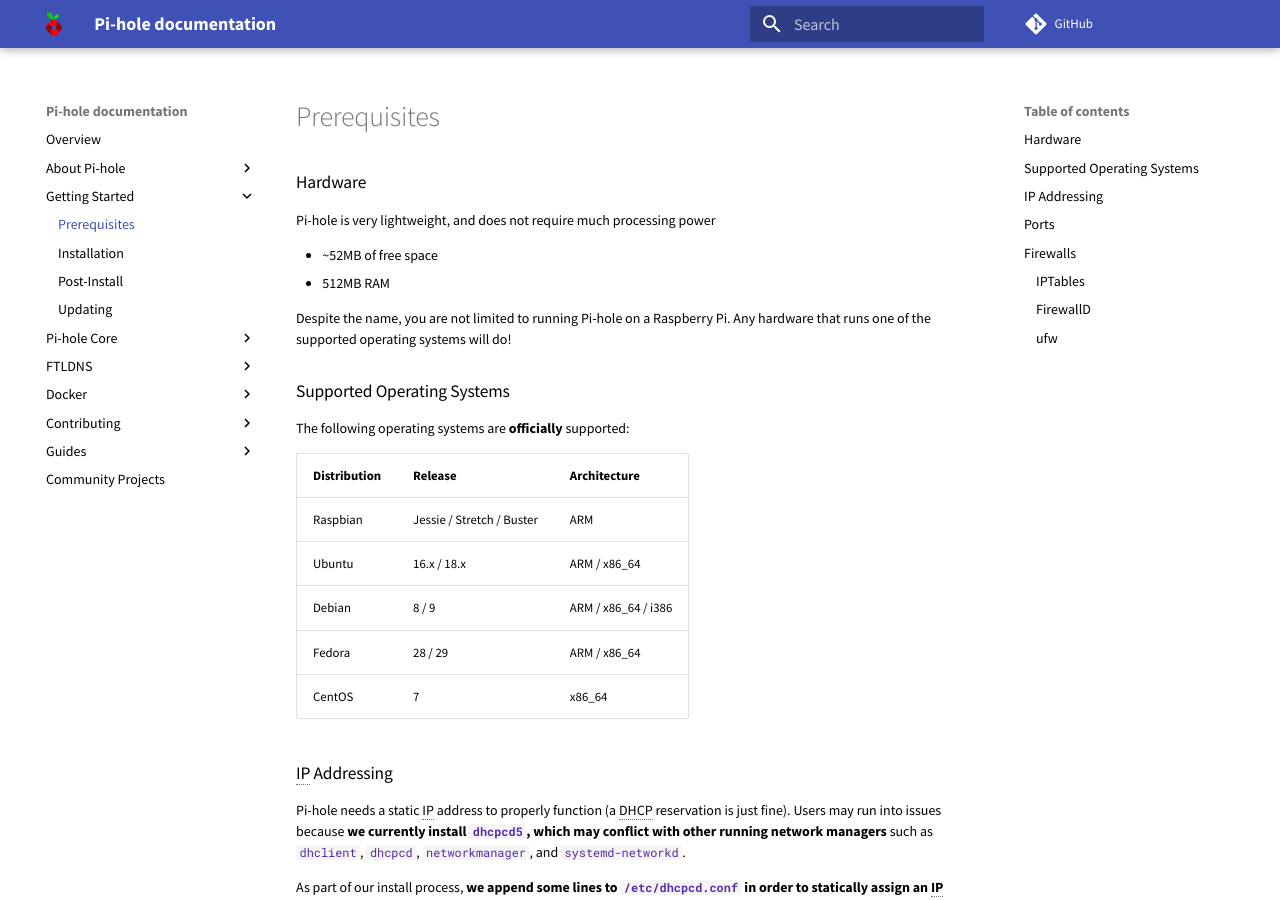
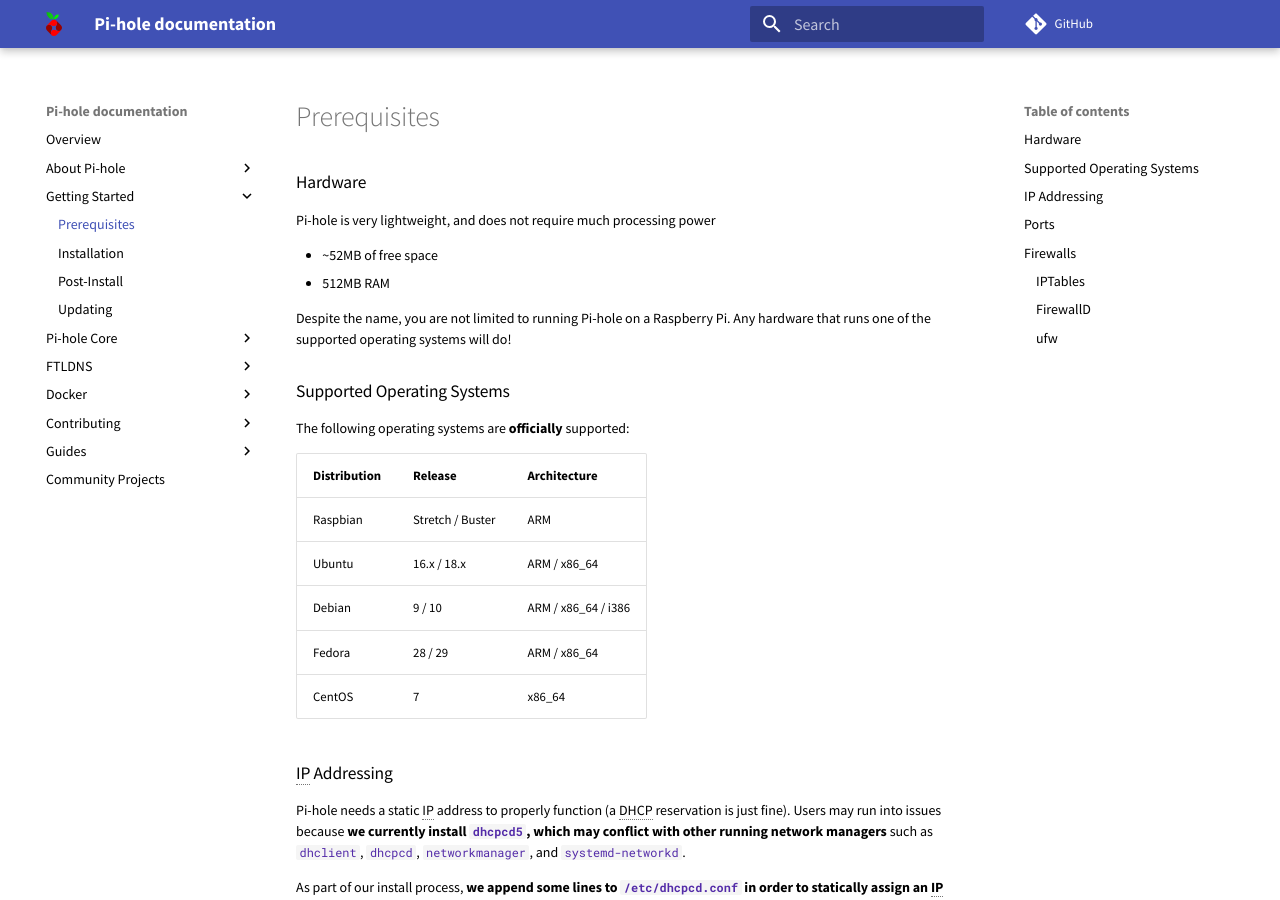
Before and after one commit to pi-hole/docs, an MkDocs documentation site: the page built from docs/main/prerequesites.md, in a window 1280 px wide and 900 px high. Built offline with MkDocs 1.6.1 and Material for MkDocs 9.7.7, drawn with Linux system fonts in a browser that asks for light colours; comment, search, counter and statistics services are not loaded.

Commit message:
Update supported distributions.
Deprecate Jessie (8)

```diff
--- a/docs/main/prerequesites.md
+++ b/docs/main/prerequesites.md
@@ -20,9 +20,9 @@
 
 | Distribution | Release          | Architecture        |
 | ------------ | ---------------- | ------------------- |
-| Raspbian     | Jessie / Stretch / Buster | ARM        |
+| Raspbian     | Stretch / Buster | ARM        |
 | Ubuntu       | 16.x / 18.x      | ARM / x86_64        |
-| Debian       | 8 / 9            | ARM / x86_64 / i386 |
+| Debian       | 9 / 10           | ARM / x86_64 / i386 |
 | Fedora       | 28 / 29          | ARM / x86_64        |
 | CentOS       | 7                | x86_64              |
 
```
Also changed, not shown: other parts of docs/main/prerequesites.md (+1 -1 lines).
